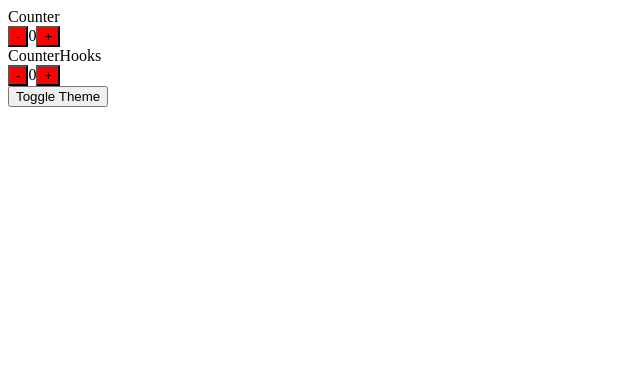
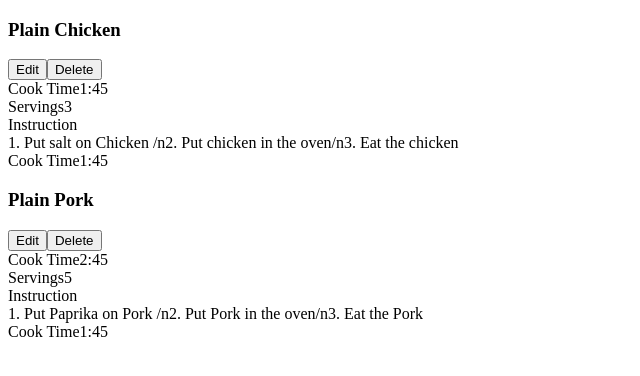
Before and after one commit to PaulAyling/webDevSimplified, a React (Create React App) app: page / in a window 1280 px wide. Shown: the top 376 px of the page, without its empty margins (0-640 px from the left). Built offline with nearby package versions, Linux system fonts and the light colour scheme.

Commit message:
CookingApp: example of basic functional components with destructuring & props

```diff
--- a/src/App.js
+++ b/src/App.js
@@ -1,28 +1,27 @@
-import React, { useState } from 'react';
-import Counter from './counter';
-import CounterHooks from './CounterHooks';
-
-export const ThemeContext = React.createContext();
+import React from 'react';
+import RecipeList from './RecipeList'
 
 function App() {
-	console.log('Render App');
-	const [theme, setTheme] = useState('red');
+
 	return (
-		<ThemeContext.Provider value={{ backgroundColor: theme }}>
-			Counter
-			<Counter initialCount={0} />
-			CounterHooks
-			<CounterHooks initialCount={0} />
-			<button
-				onClick={() =>
-					setTheme((prevTheme) => {
-						return prevTheme === 'red' ? 'blue' : 'red';
-					})
-				}>
-				Toggle Theme
-			</button>
-		</ThemeContext.Provider>
-	);
+		<RecipeList recipes={sampleRecipes}/>
+	)
 }
+const sampleRecipes =[
+	{
+		id:1,
+		name:'Plain Chicken',
+		servings:3,
+		cookTime:'1:45',
+		instructions: "1. Put salt on Chicken /n2. Put chicken in the oven/n3. Eat the chicken"
+	},
+	{
+		id:2,
+		name:'Plain Pork',
+		servings:5,
+		cookTime:'2:45',
+		instructions: "1. Put Paprika on Pork /n2. Put Pork in the oven/n3. Eat the Pork"
+	}
+]
 
 export default App;
--- a/src/CounterHooks.js
+++ /dev/null
@@ -1,20 +0,0 @@
-import React, { useState, useContext } from 'react';
-import { ThemeContext } from './App';
-// This component uses useState to create a state in this functional component
-export default function CounterHooks({ initialCount }) {
-	console.log('Render counter hooks');
-	const [count, setCount] = useState(initialCount);
-	const style = useContext(ThemeContext);
-
-	return (
-		<div>
-			<button style={style} onClick={() => setCount((prevCount) => prevCount - 1)}>
-				-
-			</button>
-			<span>{count}</span>
-			<button style={style} onClick={() => setCount((prevCount) => prevCount + 1)}>
-				+
-			</button>
-		</div>
-	);
-}
--- /dev/null
+++ b/src/Recipe.js
@@ -0,0 +1,32 @@
+import React from 'react';
+
+export default function Recipe(props) {
+	const { name, cookTime, servings, instructions } = props;
+	return (
+		<div>
+			<div>
+				<h3>{name}</h3>
+				<div>
+					<button>Edit</button>
+					<button>Delete </button>
+				</div>
+				<div>
+					<span>Cook Time</span>
+					<span>{cookTime}</span>
+				</div>
+				<div>
+					<span>Servings</span>
+					<span>{servings}</span>
+				</div>
+				<div>
+					<span>Instruction</span>
+					<div>{instructions}</div>
+				</div>
+				<div>
+					<span>Cook Time</span>
+					<span>1:45</span>
+				</div>
+			</div>
+		</div>
+	);
+}
--- /dev/null
+++ b/src/RecipeList.js
@@ -0,0 +1,12 @@
+import React from 'react';
+import Recipe from './Recipe';
+
+export default function RecipeList({ recipes }) {
+	return (
+		<div>
+			{recipes.map((recipe) => {
+				return <Recipe key={recipe.id} {...recipe} />;
+			})}
+		</div>
+	);
+}
--- a/src/counter.js
+++ /dev/null
@@ -1,34 +0,0 @@
-import React, { Component } from 'react';
-import { ThemeContext } from './App';
-
-export default class Counter extends Component {
-	constructor(props) {
-		super(props);
-		this.state = {
-			count: props.initialCount,
-		};
-	}
-	render() {
-		console.log('Render Counter');
-		return (
-			<ThemeContext.Consumer>
-				{(style) => (
-					<div>
-						<button style={style} onClick={() => this.changeCount(-1)}>-</button>
-						<span>{this.state.count}</span>
-						<button style={style} onClick={() => this.changeCount(1)}>+</button>
-					</div>
-				)}
-			</ThemeContext.Consumer>
-		);
-	}
-	//Code commented out is not correct as if I ran the function twice in script it would only change by one
-	// changeCount(increment) {
-	// 	return this.setState({ count: this.state.count + increment });
-	// }
-	changeCount(increment) {
-		this.setState((prevState) => {
-			return { count: prevState.count + increment };
-		});
-	}
-}
```
Also changed, not shown: src/App.css (deleted, +0 -38 lines), 1 other file (tests, documents, lock files or other folders).
